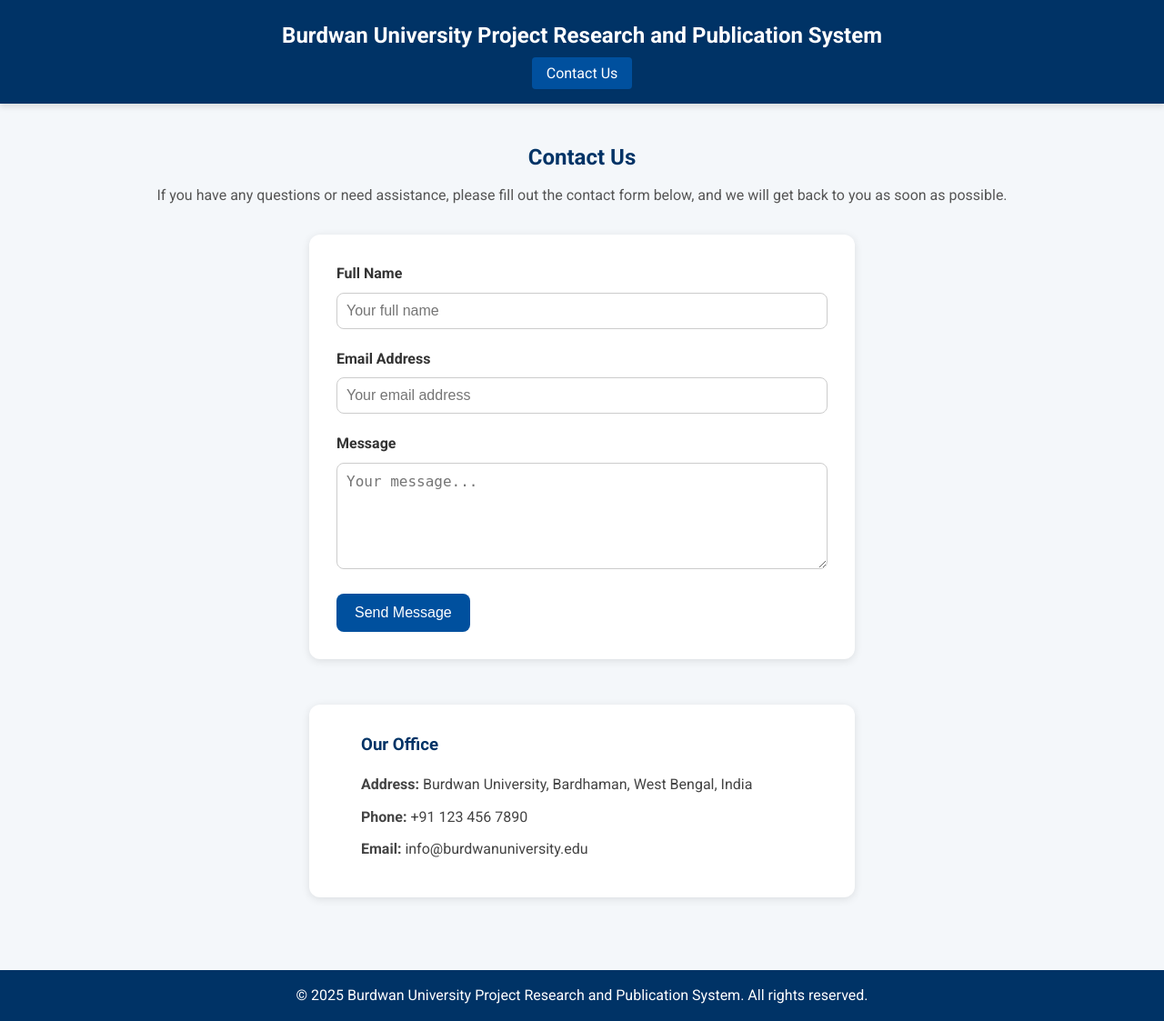
After one commit to 2002-Tandra/Research-and-publication-management-system-of-the-university-of-burdwan, a Flask app: template website/templates/contact_us.html in a window 1280 px wide. The commit adds this page. Shown: the whole page at 91% size. Run offline with Flask 3, Linux system fonts and the light colour scheme; the template is opened without the code that fills it, so the values that code supplies are empty.

Commit message:
add conteract.html

```diff
--- /dev/null
+++ b/website/templates/contact_us.html
@@ -0,0 +1,272 @@
+<!DOCTYPE html>
+<html lang="en">
+<head>
+    <meta charset="UTF-8" />
+    <meta name="viewport" content="width=device-width, initial-scale=1.0"/>
+    <meta http-equiv="X-UA-Compatible" content="ie=edge" />
+    <title>Contact Us - Burdwan University Project Research and Publication System</title>
+    <link href="https://fonts.googleapis.com/css2?family=Roboto:wght@400;700&display=swap" rel="stylesheet"/>
+    <style>
+        /* Reset and global styles */
+        * {
+            margin: 0;
+            padding: 0;
+            box-sizing: border-box;
+        }
+
+        body {
+            font-family: 'Roboto', sans-serif;
+            background-color: #f4f7fa;
+            color: #333;
+            line-height: 1.6;
+        }
+
+        a {
+            color: #fff;
+            text-decoration: none;
+        }
+
+        .container {
+            width: 90%;
+            max-width: 1100px;
+            margin: auto;
+        }
+
+        /* Header styles */
+        header {
+            background-color: #003366;
+            color: white;
+            padding: 20px 0;
+            box-shadow: 0 4px 6px rgba(0, 0, 0, 0.1);
+        }
+
+        header h1 {
+            font-size: 24px;
+            text-align: center;
+        }
+
+        nav ul {
+            display: flex;
+            justify-content: center;
+            list-style: none;
+            margin-top: 10px;
+        }
+
+        nav ul li {
+            margin: 0 15px;
+        }
+
+        nav ul li a {
+            padding: 8px 16px;
+            border-radius: 4px;
+            background-color: #00509e;
+            transition: background-color 0.3s ease;
+        }
+
+        nav ul li a:hover {
+            background-color: #0073e6;
+        }
+
+        /* Main section */
+        main {
+            padding: 40px 0;
+        }
+
+        .contact-section h2 {
+            text-align: center;
+            margin-bottom: 10px;
+            color: #003366;
+        }
+
+        .contact-section p {
+            text-align: center;
+            margin-bottom: 30px;
+            color: #555;
+        }
+
+        form {
+            background-color: #fff;
+            padding: 30px;
+            border-radius: 12px;
+            box-shadow: 0 2px 10px rgba(0,0,0,0.1);
+            max-width: 600px;
+            margin: auto;
+        }
+
+        .form-group {
+            margin-bottom: 20px;
+        }
+
+        .form-group label {
+            display: block;
+            font-weight: 600;
+            margin-bottom: 8px;
+        }
+
+        .form-group input,
+        .form-group textarea {
+            width: 100%;
+            padding: 10px;
+            border-radius: 8px;
+            border: 1px solid #ccc;
+            font-size: 16px;
+        }
+
+        .form-group textarea {
+            resize: vertical;
+        }
+
+        .submit-btn {
+            display: inline-block;
+            background-color: #00509e;
+            color: white;
+            border: none;
+            padding: 12px 20px;
+            font-size: 16px;
+            border-radius: 8px;
+            cursor: pointer;
+            transition: background-color 0.3s ease;
+        }
+
+        .submit-btn:hover {
+            background-color: #0073e6;
+        }
+
+        #successAlert {
+            display: none;
+            margin-top: 20px;
+            padding: 15px;
+            background-color: #d4edda;
+            color: #155724;
+            border: 1px solid #c3e6cb;
+            border-radius: 8px;
+            font-weight: bold;
+            max-width: 600px;
+            margin-left: auto;
+            margin-right: auto;
+        }
+
+        .contact-info {
+            margin-top: 50px;
+            background-color: #fff;
+            padding: 30px;
+            border-radius: 12px;
+            box-shadow: 0 2px 10px rgba(0,0,0,0.1);
+            max-width: 600px;
+            margin-left: auto;
+            margin-right: auto;
+        }
+
+        .contact-info h3 {
+            color: #003366;
+            margin-bottom: 15px;
+        }
+
+        .contact-info p {
+            margin-bottom: 10px;
+            color: #444;
+        }
+
+        footer {
+            background-color: #003366;
+            color: white;
+            text-align: center;
+            padding: 15px 0;
+            margin-top: 40px;
+        }
+
+        /* Responsive */
+        @media (max-width: 600px) {
+            header h1 {
+                font-size: 18px;
+            }
+
+            nav ul {
+                flex-direction: column;
+            }
+
+            nav ul li {
+                margin: 10px 0;
+            }
+        }
+    </style>
+</head>
+<body>
+    <header>
+        <div class="container">
+            <h1>Burdwan University Project Research and Publication System</h1>
+            <nav>
+                <ul>
+                    <li><a href="/contact">Contact Us</a></li>
+                </ul>
+            </nav>
+        </div>
+    </header>
+
+    <main>
+        <section class="contact-section">
+            <div class="container">
+                <h2>Contact Us</h2>
+                <p>If you have any questions or need assistance, please fill out the contact form below, and we will get back to you as soon as possible.</p>
+
+                <form id="contactForm">
+                    <div class="form-group">
+                        <label for="name">Full Name</label>
+                        <input type="text" id="name" name="name" required placeholder="Your full name">
+                    </div>
+
+                    <div class="form-group">
+                        <label for="email">Email Address</label>
+                        <input type="email" id="email" name="email" required placeholder="Your email address">
+                    </div>
+
+                    <div class="form-group">
+                        <label for="message">Message</label>
+                        <textarea id="message" name="message" rows="5" required placeholder="Your message..."></textarea>
+                    </div>
+
+                    <button type="submit" class="submit-btn">Send Message</button>
+                </form>
+
+                <div id="successAlert">
+                    ✅ Your message has been sent successfully!
+                </div>
+            </div>
+        </section>
+
+        <section class="contact-info">
+            <div class="container">
+                <h3>Our Office</h3>
+                <p><strong>Address:</strong> Burdwan University, Bardhaman, West Bengal, India</p>
+                <p><strong>Phone:</strong> +91 123 456 7890</p>
+                <p><strong>Email:</strong> info@burdwanuniversity.edu</p>
+            </div>
+        </section>
+    </main>
+
+    <footer>
+        <div class="container">
+            <p>&copy; 2025 Burdwan University Project Research and Publication System. All rights reserved.</p>
+        </div>
+    </footer>
+
+    <!-- JavaScript -->
+    <script>
+        document.getElementById('contactForm').addEventListener('submit', function(e) {
+            e.preventDefault(); // prevent actual form submission
+
+            // Optionally clear the form
+            this.reset();
+
+            // Show success alert
+            const alertBox = document.getElementById('successAlert');
+            alertBox.style.display = 'block';
+
+            // Hide after 5 seconds
+            setTimeout(() => {
+                alertBox.style.display = 'none';
+            }, 5000);
+        });
+    </script>
+</body>
+</html>
```
Also changed, not shown: website/templates/dashboard.html (+9 -9 lines).
